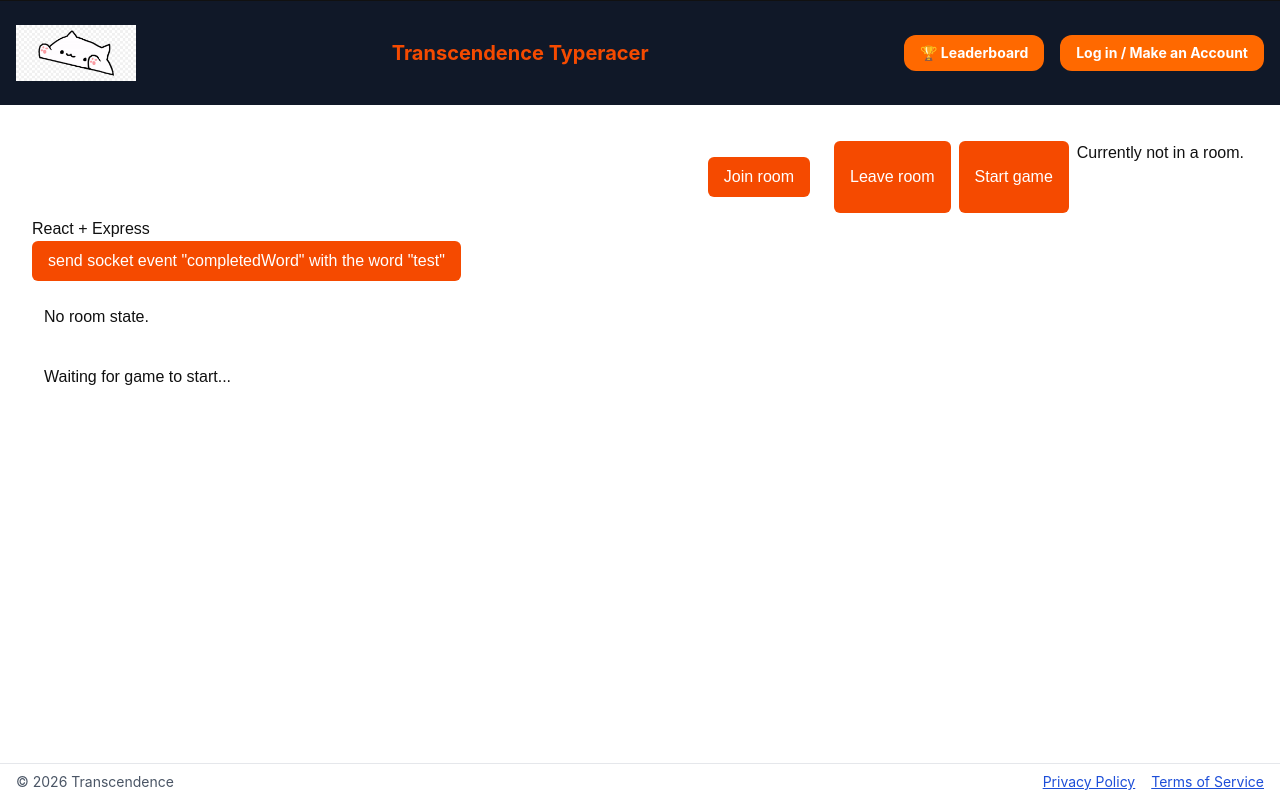
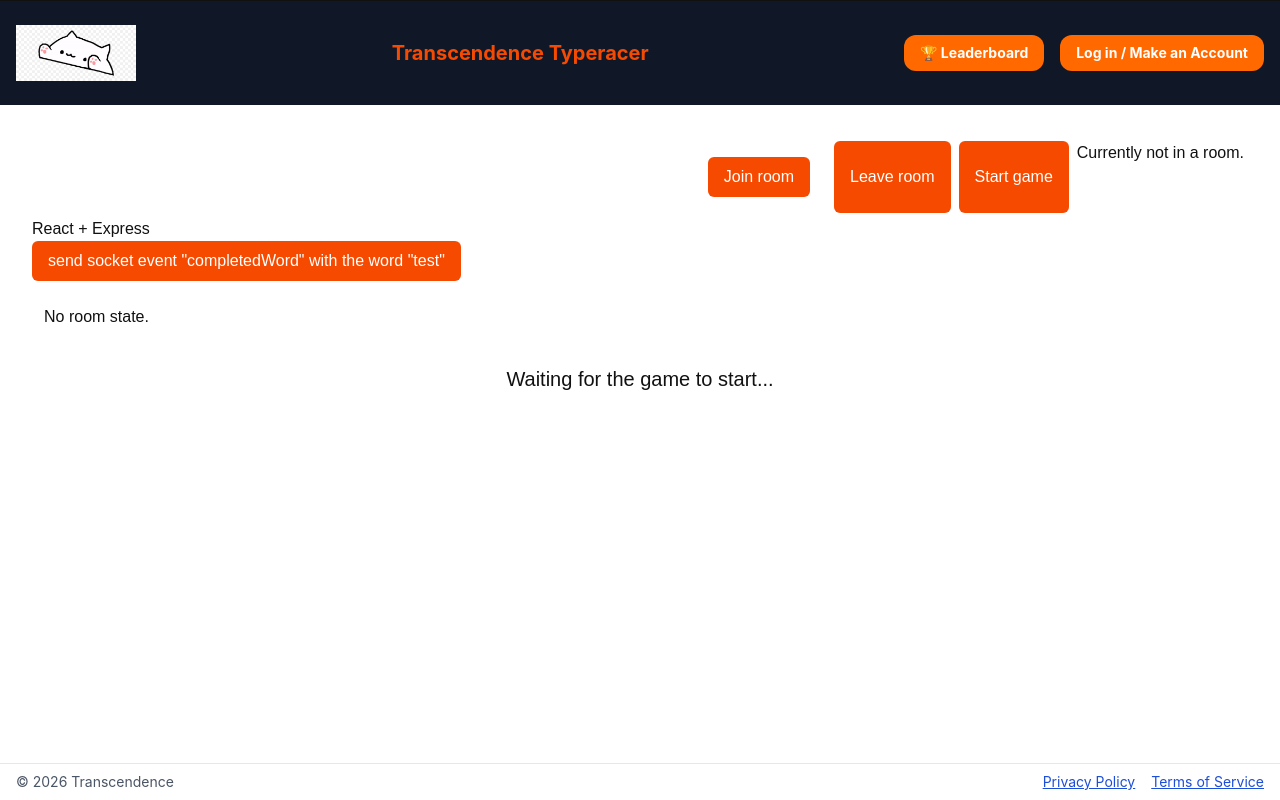
Before and after one commit to SmokedSeaSalt/Transcendence, a React (Vite) app in the folder client/: page / in a window 1280 px wide. Built offline with nearby package versions, Linux system fonts and the light colour scheme; no server answers.

Commit message:
small fixed pre-PR

```diff
--- a/client/src/pages/GamePage/GameTextField.tsx
+++ b/client/src/pages/GamePage/GameTextField.tsx
@@ -9,7 +9,11 @@ interface TextFieldProps {
 
 const GameTextField: React.FC<TextFieldProps> = (props) => {
 	if (props.prompt === undefined)
-		return <div>Waiting for game to start...</div>;
+		return (
+			<div className="text-center text-xl">
+				Waiting for the game to start...
+			</div>
+		);
 	const prompt = props.prompt.join(" ");
 
 	const { socket, setRoomState, roomState } = useSocket();
@@ -36,7 +40,6 @@ const GameTextField: React.FC<TextFieldProps> = (props) => {
 			}
 			if (typed[i] === " ") {
 				socket?.emit("completedWord", typed.substring(0, typed.length - 1));
-				console.log(typed.substring(0, typed.length));
 				setTypedText("");
 				const completeLength = promptComplete.length + typed.length;
 				setPromptComplete(prompt.substring(0, completeLength));
@@ -49,7 +52,6 @@ const GameTextField: React.FC<TextFieldProps> = (props) => {
 		}
 		if (promptIncomplete.length === typed.length) {
 			socket?.emit("completedWord", typed);
-			console.log("GAME OVER!");
 			setPromptComplete(prompt);
 			setPromptIncomplete("");
 			setPromptUntyped("");
@@ -78,7 +80,7 @@ const GameTextField: React.FC<TextFieldProps> = (props) => {
 	let outerClassName =
 		"outline-double outline-orange-200 relative max-h-50/100";
 	if (isInputFocused) {
-		outerClassName = "outline-solid relative bg-orange-100 max-h-50/100 ";
+		outerClassName = "outline-solid relative outline-orange-500 max-h-50/100 ";
 	}
 
 	// style for untyped text, with boxShadow used as caret
@@ -101,7 +103,7 @@ const GameTextField: React.FC<TextFieldProps> = (props) => {
 	return (
 		<>
 			{roomState?.state === RoomState.COUNTDOWN ? (
-				<div className="text-center text-xl">{counter}</div>
+				<div className="text-center text-xl">Game starting in {counter}...</div>
 			) : (
 				<div className={outerClassName}>
 					<div
```
